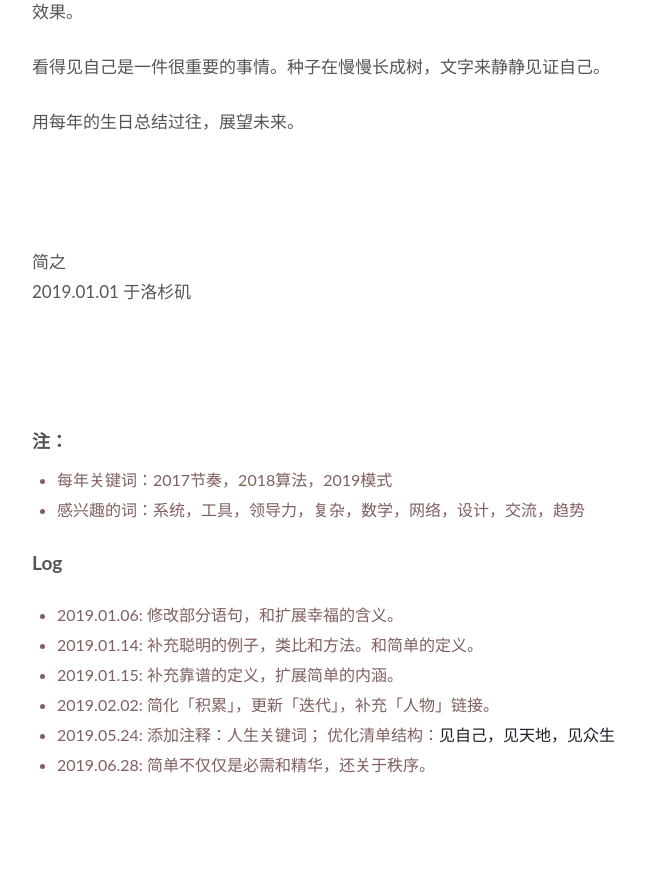
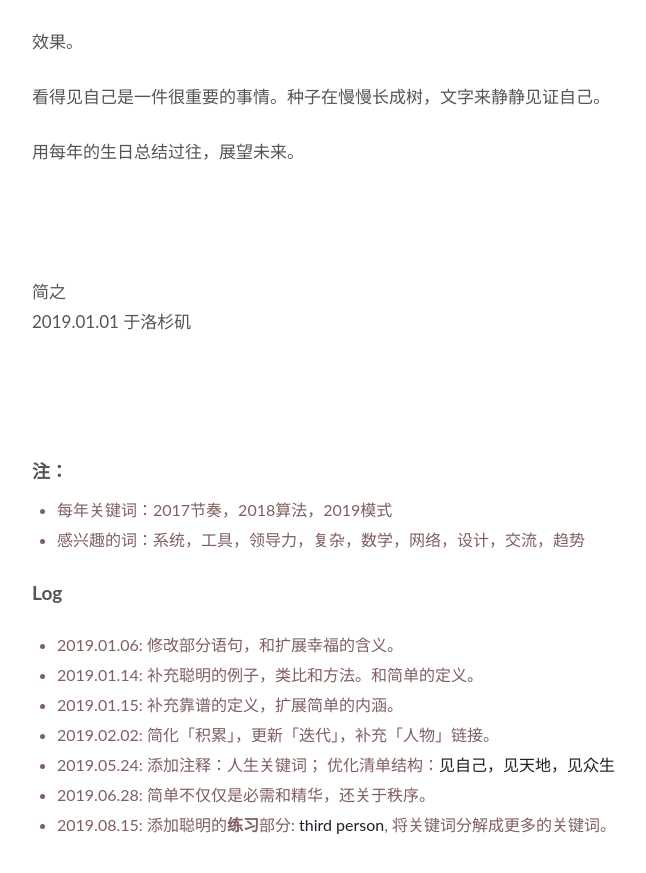
Before and after one commit to WillWang-X/willwang-x.github.io, a Jekyll site: the page built from _posts/2019-01-01-life-README.md, in a window 1280 px wide and 900 px high, scrolled down 4400 px. Shown: the top 873 px of the window, without its empty margins (258-904 px from the left). Built offline with Jekyll 4.4.1, drawn with Linux system fonts in a browser that asks for light colours; before the commit the page ends 5240 px from its top, so only the background shows below that.

Commit message:
updated life-README

```diff
--- a/_posts/2019-01-01-life-README.md
+++ b/_posts/2019-01-01-life-README.md
@@ -77,6 +77,10 @@
 如[纳什](https://movie.douban.com/subject/1306029/)，[小野二郎](https://movie.douban.com/subject/6146955/)，[巴菲特](https://movie.douban.com/subject/26966609/)。像马达，水手和船长。
 
 请科学用脑，刻意练习和自省去形成系统&直觉。
+
+
+
+- More: [third person](https://aeon.co/ideas/why-speaking-to-yourself-in-the-third-person-makes-you-wiser)
 
 ### 简单
 
@@ -170,3 +174,4 @@
 * 2019.02.02: 简化「积累」，更新「迭代」，补充「人物」链接。
 * 2019.05.24: 添加注释：人生关键词； 优化清单结构：[见自己，见天地，见众生](https://www.zhihu.com/question/20744771)
 * 2019.06.28: 简单不仅仅是必需和精华，还关于秩序。
+* 2019.08.15: 添加聪明的**练习**部分: [third person](https://aeon.co/ideas/why-speaking-to-yourself-in-the-third-person-makes-you-wiser), 将关键词分解成更多的关键词。
```
